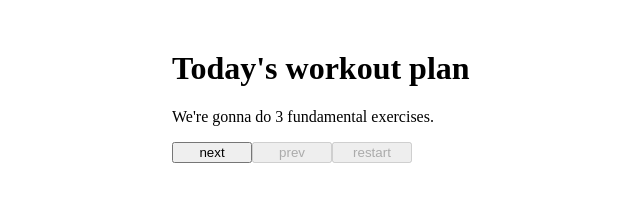
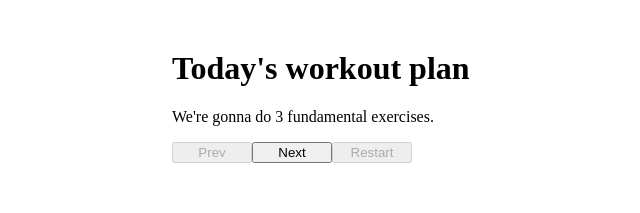
Before and after one commit to VanshikaSahu/React-weekend-assignment---Amazon-Prime-Trending, a React app: page / in a window 1280 px wide. Shown: the top 213 px of the page, without its empty margins (168-808 px from the left). Built offline with nearby package versions, Linux system fonts and the light colour scheme.

Commit message:
Update App.js

```diff
--- a/src/components/App.js
+++ b/src/components/App.js
@@ -1,37 +1,42 @@
-import React, {Component, useState} from "react"
+import React, { useState} from "react";
 import  slides  from '../data'
 import '../styles/App.css';
 
 const App = (props) => {
-  const[index, setIndex] = useState(0);
 
-  const nextSlide = () =>{
-    if(index<props.slides.length-1){
-      setIndex(index+1);
-    }
+  const [currSlides, setCurrSlides] = useState(0)
+
+  const clickPrev=()=>{
+
+       currSlides >0 && setCurrSlides(currSlides-1);
+       }
+
+
+  const clickNext=()=>{
+       currSlides <props.slides.length-1 && setCurrSlides(currSlides+1);
+       }
+
+  const clickRestart = () => {
+      setCurrSlides(0);
   }
 
-  const prevSlide = () =>{
-    index>0 && setIndex(index-1);
-    //can use and operator to render statements.
-
-  }
-
-  const restart = ()=>{
-    setIndex(0);
-  }
 
   return (
+
     <>
-    <div className="App">
-      <h1 data-testid="title"> {props.slides[index].title} </h1>
-      <p data-testid="text" > {props.slides[index].text}</p>
-      <button disabled = {index===slides.length-1 ? true:false}  onClick = {nextSlide} data-testid="button-next">next</button>
-      <button disabled = {index===0?true:false}  onClick = {prevSlide} data-testid="button-prev">prev</button>
-      <button disabled = {index===0?true:false} onClick = {restart} data-testid="button-restart">restart</button>
+     <div className="App">
+      <div className="carousel">
+            <h1 data-testid="title">{props.slides[currSlides].title}</h1>
+            <p data-testid="text">{props.slides[currSlides].text}</p>
+        </div>
+        <button onClick={clickPrev} disabled={currSlides===0?true:false} data-testid="button-prev" >Prev</button>
+        <button onClick={clickNext} disabled={currSlides===slides.length-1?true:false} data-testid="button-next">Next</button>
+        <button onClick={clickRestart} disabled={currSlides===0?true:false} data-testid="button-restart">Restart</button>
     </div>
+
     </>
   )
 }
 
+
 export default App;
```
